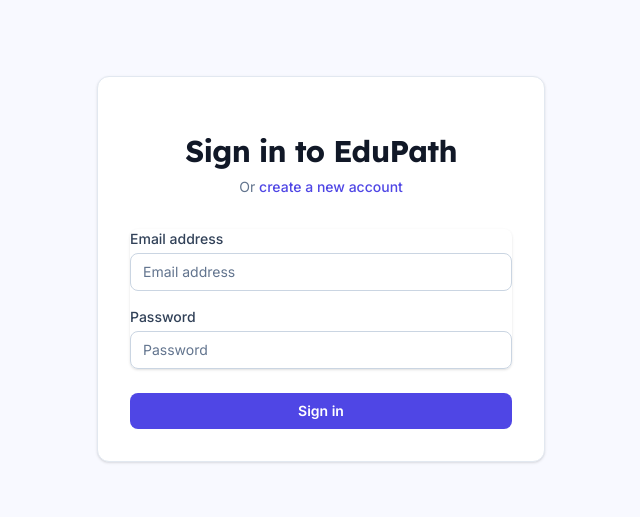
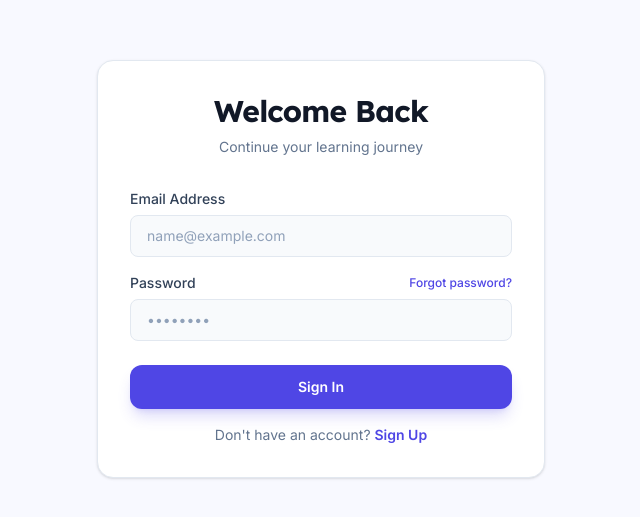
Before and after one commit to Azadron228/course-advisor, a Next.js app in the folder frontend/: page /login in a window 1280 px wide. Shown: the part 131-648 px from the top of the page, without its empty margins (319-959 px from the left). Built offline with nearby package versions, Linux system fonts and the light colour scheme; no server answers.

Commit message:
design: update login and register pages to simple version from stitch

```diff
--- a/frontend/src/app/login/page.tsx
+++ b/frontend/src/app/login/page.tsx
@@ -26,28 +26,25 @@
 
   return (
     <div className="flex min-h-screen items-center justify-center bg-background px-4 py-12 sm:px-6 lg:px-8">
-      <div className="w-full max-w-md space-y-8 rounded-xl bg-surface p-8 shadow-sm border border-slate-200 dark:border-slate-800">
-        <div>
-          <h2 className="mt-6 text-center text-3xl font-bold tracking-tight text-foreground font-[family-name:var(--font-lexend)]">
-            Sign in to EduPath
+      <div className="w-full max-w-md space-y-8 rounded-2xl bg-surface p-8 shadow-sm border border-slate-200 dark:border-slate-800 transition-all">
+        <div className="text-center">
+          <h2 className="text-3xl font-bold tracking-tight text-foreground font-[family-name:var(--font-lexend)]">
+            Welcome Back
           </h2>
-          <p className="mt-2 text-center text-sm text-slate-500 dark:text-slate-400 font-[family-name:var(--font-inter)]">
-            Or{' '}
-            <Link href="/register" className="font-medium text-primary hover:opacity-80">
-              create a new account
-            </Link>
+          <p className="mt-2 text-sm text-slate-500 dark:text-slate-400 font-[family-name:var(--font-inter)]">
+            Continue your learning journey
           </p>
         </div>
         <form className="mt-8 space-y-6" onSubmit={handleSubmit}>
           {error && (
-            <div className="rounded-md bg-red-50 dark:bg-red-900/20 p-4 text-sm text-red-700 dark:text-red-400 border border-red-200 dark:border-red-800">
+            <div className="rounded-lg bg-red-50 dark:bg-red-900/20 p-4 text-sm text-red-700 dark:text-red-400 border border-red-200 dark:border-red-800 animate-in fade-in zoom-in duration-200">
               {error}
             </div>
           )}
-          <div className="space-y-4 rounded-md shadow-sm">
+          <div className="space-y-4">
             <div>
-              <label htmlFor="email-address" className="block text-sm font-medium text-slate-700 dark:text-slate-300 mb-1">
-                Email address
+              <label htmlFor="email-address" className="block text-sm font-medium text-slate-700 dark:text-slate-300 mb-1.5">
+                Email Address
               </label>
               <input
                 id="email-address"
@@ -55,38 +52,50 @@
                 type="email"
                 autoComplete="email"
                 required
-                className="relative block w-full rounded-lg border border-slate-300 dark:border-slate-700 bg-white dark:bg-slate-900 px-3 py-2 text-slate-900 dark:text-white placeholder-slate-500 focus:border-primary focus:outline-none focus:ring-primary sm:text-sm transition-all"
-                placeholder="Email address"
+                className="block w-full rounded-lg border border-slate-200 dark:border-slate-700 bg-slate-50 dark:bg-slate-900/50 px-4 py-2.5 text-slate-900 dark:text-white placeholder-slate-400 focus:border-primary focus:bg-white dark:focus:bg-slate-900 focus:outline-none focus:ring-4 focus:ring-primary/10 sm:text-sm transition-all"
+                placeholder="name@example.com"
                 value={email}
                 onChange={(e) => setEmail(e.target.value)}
               />
             </div>
             <div>
-              <label htmlFor="password" className="block text-sm font-medium text-slate-700 dark:text-slate-300 mb-1">
-                Password
-              </label>
+              <div className="flex items-center justify-between mb-1.5">
+                <label htmlFor="password" title="password" className="block text-sm font-medium text-slate-700 dark:text-slate-300">
+                  Password
+                </label>
+                <Link href="#" className="text-xs font-medium text-primary hover:underline">
+                  Forgot password?
+                </Link>
+              </div>
               <input
                 id="password"
                 name="password"
                 type="password"
                 autoComplete="current-password"
                 required
-                className="relative block w-full rounded-lg border border-slate-300 dark:border-slate-700 bg-white dark:bg-slate-900 px-3 py-2 text-slate-900 dark:text-white placeholder-slate-500 focus:border-primary focus:outline-none focus:ring-primary sm:text-sm transition-all"
-                placeholder="Password"
+                className="block w-full rounded-lg border border-slate-200 dark:border-slate-700 bg-slate-50 dark:bg-slate-900/50 px-4 py-2.5 text-slate-900 dark:text-white placeholder-slate-400 focus:border-primary focus:bg-white dark:focus:bg-slate-900 focus:outline-none focus:ring-4 focus:ring-primary/10 sm:text-sm transition-all"
+                placeholder="••••••••"
                 value={password}
                 onChange={(e) => setPassword(e.target.value)}
               />
             </div>
           </div>
 
-          <div>
+          <div className="space-y-4">
             <button
               type="submit"
               disabled={isLoading}
-              className="group relative flex w-full justify-center rounded-lg bg-primary px-4 py-2 text-sm font-semibold text-white hover:opacity-90 focus:outline-none focus:ring-2 focus:ring-primary focus:ring-offset-2 disabled:opacity-50 transition-colors"
+              className="group relative flex w-full justify-center rounded-xl bg-primary px-4 py-3 text-sm font-semibold text-white shadow-lg shadow-primary/20 hover:bg-primary/90 focus:outline-none focus:ring-2 focus:ring-primary focus:ring-offset-2 disabled:opacity-50 transition-all active:scale-[0.98]"
             >
-              {isLoading ? 'Signing in...' : 'Sign in'}
+              {isLoading ? 'Signing in...' : 'Sign In'}
             </button>
+
+            <p className="text-center text-sm text-slate-500 dark:text-slate-400">
+              Don't have an account?{' '}
+              <Link href="/register" className="font-semibold text-primary hover:underline">
+                Sign Up
+              </Link>
+            </p>
           </div>
         </form>
       </div>
--- a/frontend/src/app/register/page.tsx
+++ b/frontend/src/app/register/page.tsx
@@ -40,27 +40,24 @@
 
   return (
     <div className="flex min-h-screen items-center justify-center bg-background px-4 py-12 sm:px-6 lg:px-8">
-      <div className="w-full max-w-md space-y-8 rounded-xl bg-surface p-8 shadow-sm border border-slate-200 dark:border-slate-800">
-        <div>
-          <h2 className="mt-6 text-center text-3xl font-bold tracking-tight text-foreground font-[family-name:var(--font-lexend)]">
-            Create your account
+      <div className="w-full max-w-md space-y-8 rounded-2xl bg-surface p-8 shadow-sm border border-slate-200 dark:border-slate-800 transition-all">
+        <div className="text-center">
+          <h2 className="text-3xl font-bold tracking-tight text-foreground font-[family-name:var(--font-lexend)]">
+            Create Account
           </h2>
-          <p className="mt-2 text-center text-sm text-slate-500 dark:text-slate-400 font-[family-name:var(--font-inter)]">
-            Or{' '}
-            <Link href="/login" className="font-medium text-primary hover:opacity-80">
-              sign in to your existing account
-            </Link>
+          <p className="mt-2 text-sm text-slate-500 dark:text-slate-400 font-[family-name:var(--font-inter)]">
+            Begin your journey with personalized AI learning paths
           </p>
         </div>
         <form className="mt-8 space-y-6" onSubmit={handleSubmit}>
           {error && (
-            <div className="rounded-md bg-red-50 dark:bg-red-900/20 p-4 text-sm text-red-700 dark:text-red-400 border border-red-200 dark:border-red-800">
+            <div className="rounded-lg bg-red-50 dark:bg-red-900/20 p-4 text-sm text-red-700 dark:text-red-400 border border-red-200 dark:border-red-800 animate-in fade-in zoom-in duration-200">
               {error}
             </div>
           )}
-          <div className="space-y-4 rounded-md shadow-sm">
+          <div className="space-y-4">
             <div>
-              <label htmlFor="full-name" className="block text-sm font-medium text-slate-700 dark:text-slate-300 mb-1">
+              <label htmlFor="full-name" className="block text-sm font-medium text-slate-700 dark:text-slate-300 mb-1.5">
                 Full Name
               </label>
               <input
@@ -68,15 +65,15 @@
                 name="name"
                 type="text"
                 required
-                className="relative block w-full rounded-lg border border-slate-300 dark:border-slate-700 bg-white dark:bg-slate-900 px-3 py-2 text-slate-900 dark:text-white placeholder-slate-500 focus:border-primary focus:outline-none focus:ring-primary sm:text-sm transition-all"
-                placeholder="Full Name"
+                className="block w-full rounded-lg border border-slate-200 dark:border-slate-700 bg-slate-50 dark:bg-slate-900/50 px-4 py-2.5 text-slate-900 dark:text-white placeholder-slate-400 focus:border-primary focus:bg-white dark:focus:bg-slate-900 focus:outline-none focus:ring-4 focus:ring-primary/10 sm:text-sm transition-all"
+                placeholder="John Doe"
                 value={fullName}
                 onChange={(e) => setFullName(e.target.value)}
               />
             </div>
             <div>
-              <label htmlFor="email-address" className="block text-sm font-medium text-slate-700 dark:text-slate-300 mb-1">
-                Email address
+              <label htmlFor="email-address" className="block text-sm font-medium text-slate-700 dark:text-slate-300 mb-1.5">
+                Email Address
               </label>
               <input
                 id="email-address"
@@ -84,14 +81,14 @@
                 type="email"
                 autoComplete="email"
                 required
-                className="relative block w-full rounded-lg border border-slate-300 dark:border-slate-700 bg-white dark:bg-slate-900 px-3 py-2 text-slate-900 dark:text-white placeholder-slate-500 focus:border-primary focus:outline-none focus:ring-primary sm:text-sm transition-all"
-                placeholder="Email address"
+                className="block w-full rounded-lg border border-slate-200 dark:border-slate-700 bg-slate-50 dark:bg-slate-900/50 px-4 py-2.5 text-slate-900 dark:text-white placeholder-slate-400 focus:border-primary focus:bg-white dark:focus:bg-slate-900 focus:outline-none focus:ring-4 focus:ring-primary/10 sm:text-sm transition-all"
+                placeholder="name@example.com"
                 value={email}
                 onChange={(e) => setEmail(e.target.value)}
               />
             </div>
             <div>
-              <label htmlFor="password" className="block text-sm font-medium text-slate-700 dark:text-slate-300 mb-1">
+              <label htmlFor="password" className="block text-sm font-medium text-slate-700 dark:text-slate-300 mb-1.5">
                 Password
               </label>
               <input
@@ -100,22 +97,29 @@
                 type="password"
                 autoComplete="new-password"
                 required
-                className="relative block w-full rounded-lg border border-slate-300 dark:border-slate-700 bg-white dark:bg-slate-900 px-3 py-2 text-slate-900 dark:text-white placeholder-slate-500 focus:border-primary focus:outline-none focus:ring-primary sm:text-sm transition-all"
-                placeholder="Password"
+                className="block w-full rounded-lg border border-slate-200 dark:border-slate-700 bg-slate-50 dark:bg-slate-900/50 px-4 py-2.5 text-slate-900 dark:text-white placeholder-slate-400 focus:border-primary focus:bg-white dark:focus:bg-slate-900 focus:outline-none focus:ring-4 focus:ring-primary/10 sm:text-sm transition-all"
+                placeholder="••••••••"
                 value={password}
                 onChange={(e) => setPassword(e.target.value)}
               />
             </div>
           </div>
 
-          <div>
+          <div className="space-y-4">
             <button
               type="submit"
               disabled={isLoading}
-              className="group relative flex w-full justify-center rounded-lg bg-secondary px-4 py-2 text-sm font-semibold text-white hover:opacity-90 focus:outline-none focus:ring-2 focus:ring-secondary focus:ring-offset-2 disabled:opacity-50 transition-colors"
+              className="group relative flex w-full justify-center rounded-xl bg-secondary px-4 py-3 text-sm font-semibold text-white shadow-lg shadow-secondary/20 hover:bg-secondary/90 focus:outline-none focus:ring-2 focus:ring-secondary focus:ring-offset-2 disabled:opacity-50 transition-all active:scale-[0.98]"
             >
               {isLoading ? 'Creating account...' : 'Create Account'}
             </button>
+
+            <p className="text-center text-sm text-slate-500 dark:text-slate-400">
+              Already have an account?{' '}
+              <Link href="/login" className="font-semibold text-primary hover:underline">
+                Sign In
+              </Link>
+            </p>
           </div>
         </form>
       </div>
```
